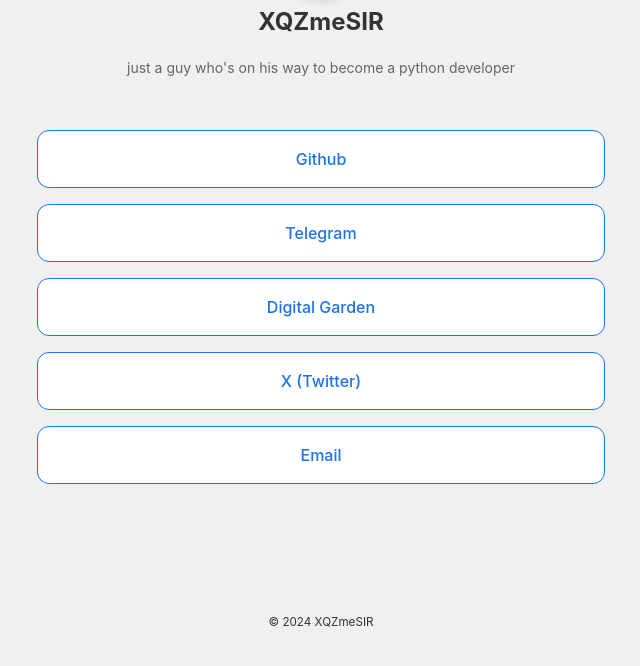
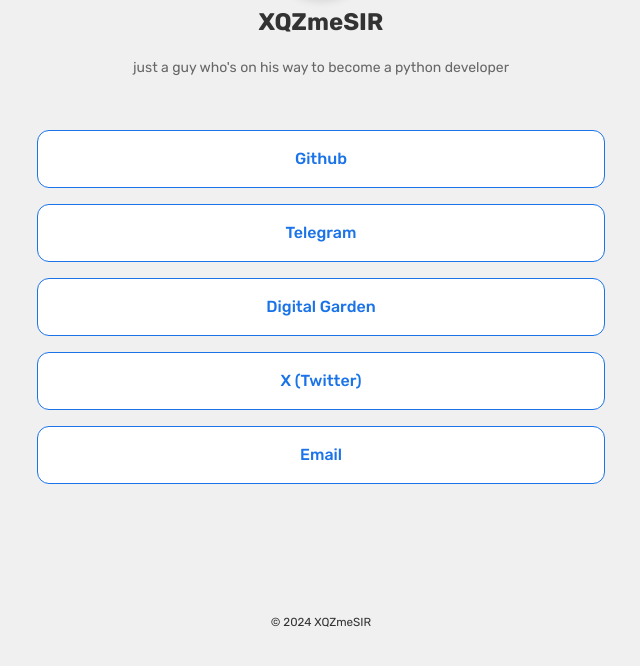
Before and after one commit to XQZmeSIR/taplink, a plain HTML site: page docs/index.html in a window 1280 px wide. Shown: the part 134-800 px from the top of the page, without its empty margins (319-959 px from the left). Drawn offline with Linux system fonts and the light colour scheme.

Commit message:
Added import Rubik font and set it

```diff
--- a/docs/assets/css/styles.css
+++ b/docs/assets/css/styles.css
@@ -1,3 +1,5 @@
+@import url('https://fonts.googleapis.com/css2?family=Rubik:ital,wght@0,300..900;1,300..900&display=swap');
+
 /* CSS Reset */
 * {
   margin: 0;
@@ -8,7 +10,7 @@
 /* Variables */
 :root {
   --max-width: 600px;
-  --font-family: "Inter", sans-serif;
+  --font-family: "Rubik", sans-serif;
   --padding: 1rem;
   --header-margin-bottom: 1rem;
   --line-height: 2;
```
